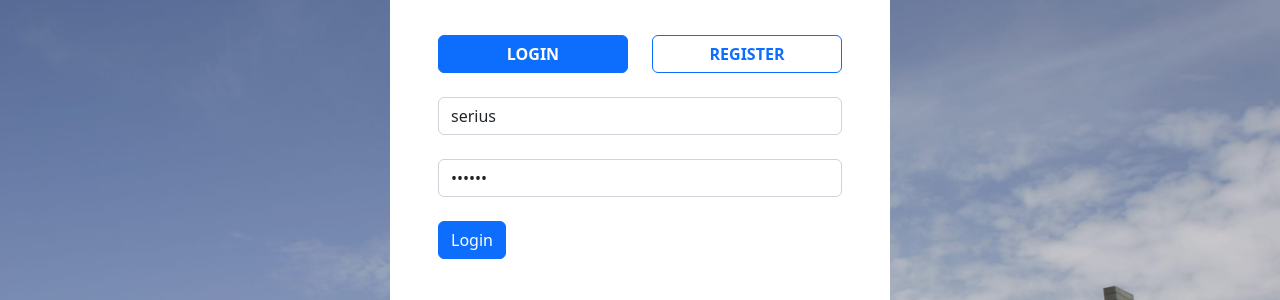
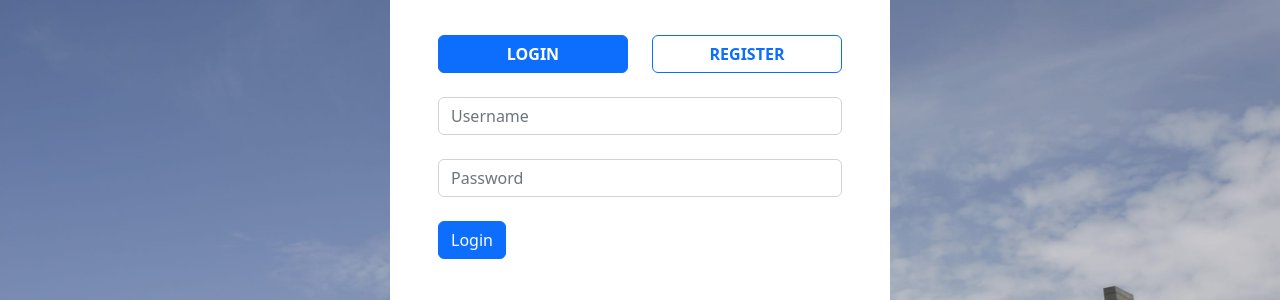
Before and after one commit to AwenSujanto/ftti, a PHP site: page /login.php in a window 1280 px wide. Shown: the part 141-441 px from the top of the page. Run offline with PHP 8.4, Linux system fonts and the light colour scheme.

Commit message:
update login page

```diff
--- a/config.php
+++ b/config.php
@@ -2,7 +2,7 @@
 // config.php
 define('DB_HOST', 'localhost');
 define('DB_USER', 'root');
-define('DB_PASS', '');
+define('DB_PASS', 'root');
 define('DB_NAME', 'toko_buku_ftti');
 
 $koneksi = mysqli_connect(DB_HOST, DB_USER, DB_PASS, DB_NAME);
--- a/function.php
+++ b/function.php
@@ -1,6 +1,6 @@
 <?php
 
-$koneksi = mysqli_connect("localhost", "root", "", "toko_buku_ftti");
+$koneksi = mysqli_connect("localhost", "root", "root", "toko_buku_ftti");
 
 //session start lama
 //session_start();
--- a/index.php
+++ b/index.php
@@ -1,5 +1,5 @@
 <?php
-error_reporting(0);
+// error_reporting(0);
 session_start();
 
 require_once "function.php";
--- a/login.php
+++ b/login.php
@@ -117,10 +117,10 @@ require_once "function.php";
             <form id="form" action="login.php" method="POST">
 
                 <input class="form-control mx-auto d-block" type="text" autocomplete="off" name="username"
-                    value="serius" placeholder="Username" required><br>
+                    placeholder="Username" required><br>
 
                 <input class="form-control mx-auto d-block" type="password" autocomplete="off" name="password"
-                    value="serius" placeholder="Password" required><br>
+                    placeholder="Password" required><br>
 
                 <button class="btn btn-primary" name="login">Login</button>
 
```
Also changed, not shown: .htaccess (added), 1 other file.
